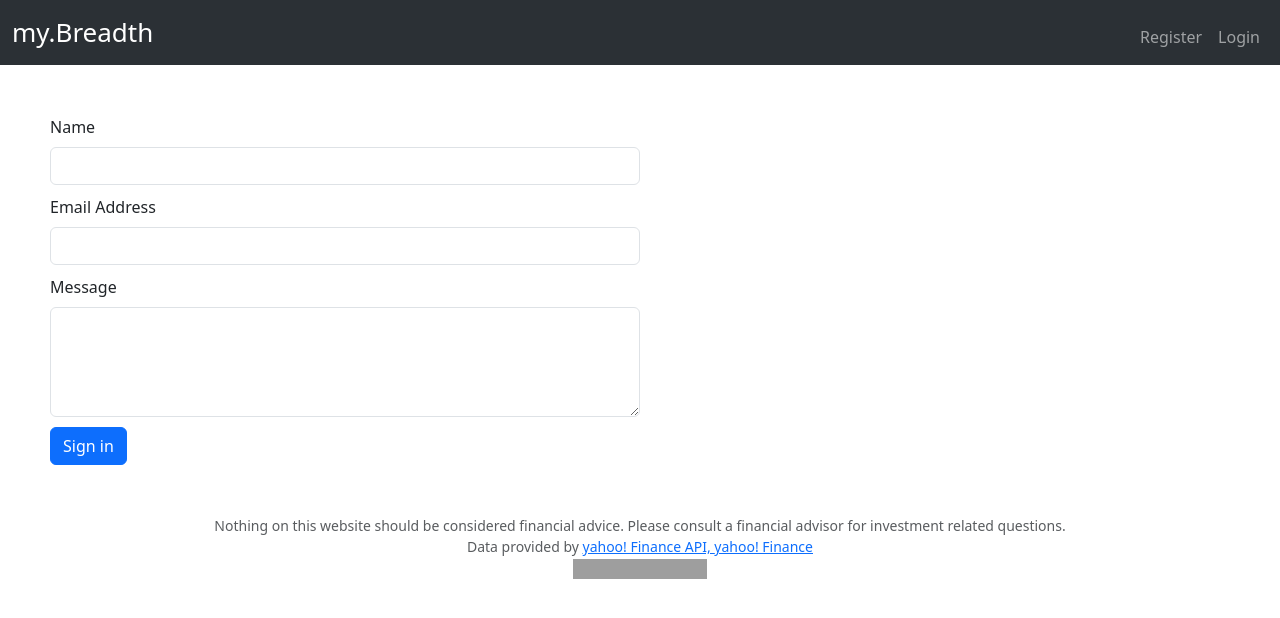
After one commit to jarrodschilling/my_breadth, a Flask app: page /contact in a window 1280 px wide. The commit adds this page. Shown: the top 618 px of the page. Run offline with Flask 3, Linux system fonts and the light colour scheme; grey boxes are pictures that could not be loaded.

Commit message:
contact form built

```diff
--- a/app.py
+++ b/app.py
@@ -170,6 +170,34 @@ def index():
 @app.route("/faq", methods=["GET"])
 def faq():
     return render_template("faq.html")
+
+# -------------------------------------------------------------------------------------------------------
+# -------------- CONTACT FORM PAGE [GET]
+# -------------------------------------------------------------------------------------------------------
+
+@app.route("/contact", methods=["GET"])
+def contact():
+    return render_template("contact.html")
+
+# -------------------------------------------------------------------------------------------------------
+# -------------- CONTACT FORM PAGE [POST]
+# -------------------------------------------------------------------------------------------------------
+
+@app.route("/contact", methods=["POST"])
+def contact_post():
+    name = request.form.get("name")
+    email = request.form.get("email")
+    message = request.form.get("message")
+
+    return redirect("contact-complete.html")
+
+# -------------------------------------------------------------------------------------------------------
+# -------------- CONTACT THANK YOU MESSAGE [GET]
+# -------------------------------------------------------------------------------------------------------
+
+@app.route("/contact-complete", methods=["GET"])
+def contact_complete():
+    return render_template("contact-complete.html")
 
 # -------------------------------------------------------------------------------------------------------
 # -------------- CORE SECTOR DETAIL PAGE
--- a/static/custom_style.css
+++ b/static/custom_style.css
@@ -12,3 +12,17 @@
 .faq-ul {
     text-align: left;
 }
+
+.contact {
+    margin: 50px;
+    /* display: flex;
+    justify-content: center; */
+}
+
+.contact input, textarea {
+    margin-bottom: 10px;
+}
+
+.contact textarea {
+    height: 100%;
+}
--- /dev/null
+++ b/templates/contact.html
@@ -0,0 +1,34 @@
+{% extends "layout.html" %}
+
+{% block title %}
+    Contact Form
+{% endblock %}
+
+{% block main %}
+
+
+<form class="contact">
+    <div class="col-md-6">
+        <label for="name" class="form-label">Name</label>
+        <input type="text" class="form-control" id="name" name="name">
+    </div>
+    <!-- <div class="col-md-3">
+        <label for="last_name" class="form-label">Last Name</label>
+        <input type="text" class="form-control" id="input_last_name">
+    </div> -->
+    <div class="col-md-6">
+        <label for="email" class="form-label">Email Address</label>
+        <input type="text" class="form-control" id="input_email" name="email">
+    </div>
+    <div class="col-md-6">
+        <label for="inputAddress2" class="form-label">Message</label>
+        <textarea rows="4" class="form-control" id="message" name="message"></textarea>
+    </div>
+    <div class="col-md-6">
+        <button type="submit" class="btn btn-primary">Sign in</button>
+    </div>
+</form>
+
+
+
+{% endblock %}
--- a/templates/layout.html
+++ b/templates/layout.html
@@ -53,6 +53,7 @@
 
                     </div>
                     <div class="navbar-nav ms-auto mt-2">
+                        <a class="nav-link" href="/contact">Contact</a>
                         <a class="nav-link" href="/logout">Logout</a>
                     </div>
                     {% else %}
```
Also changed, not shown: templates/contact-complete.html (added, +15 -0 lines), 2 other files.
